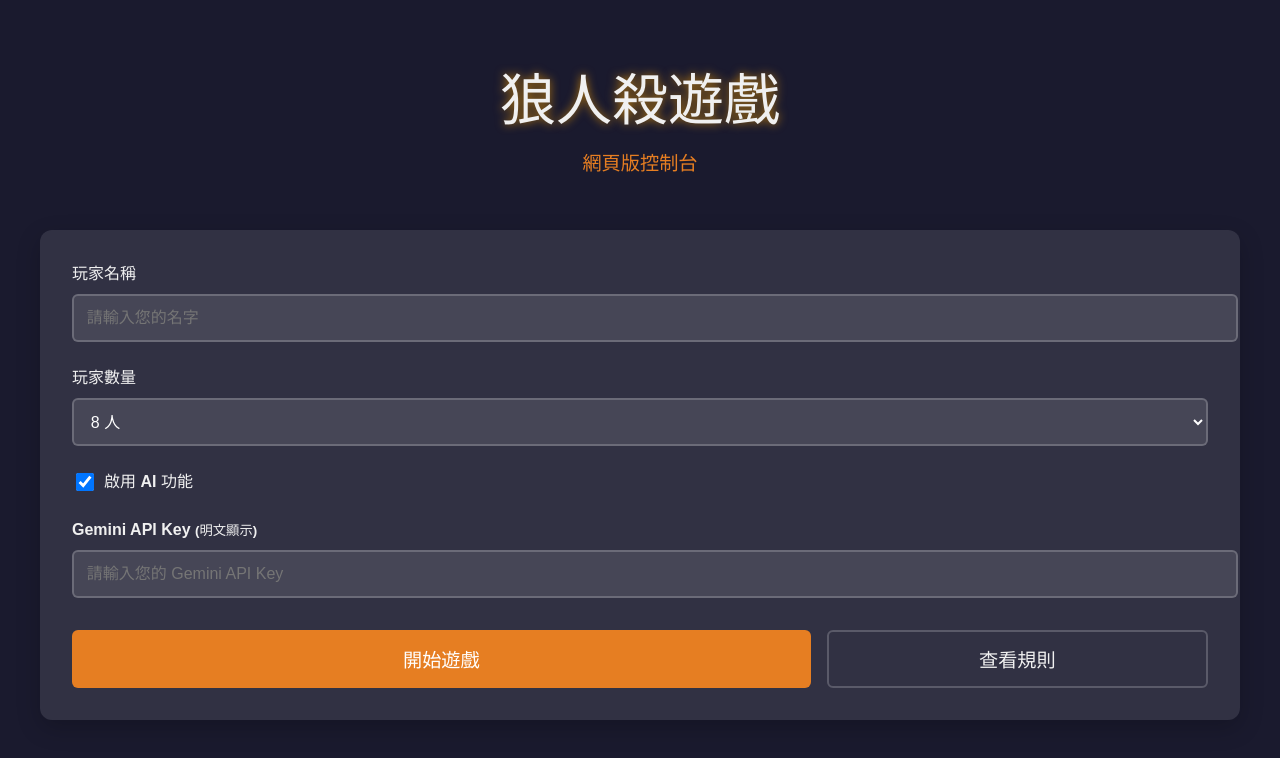
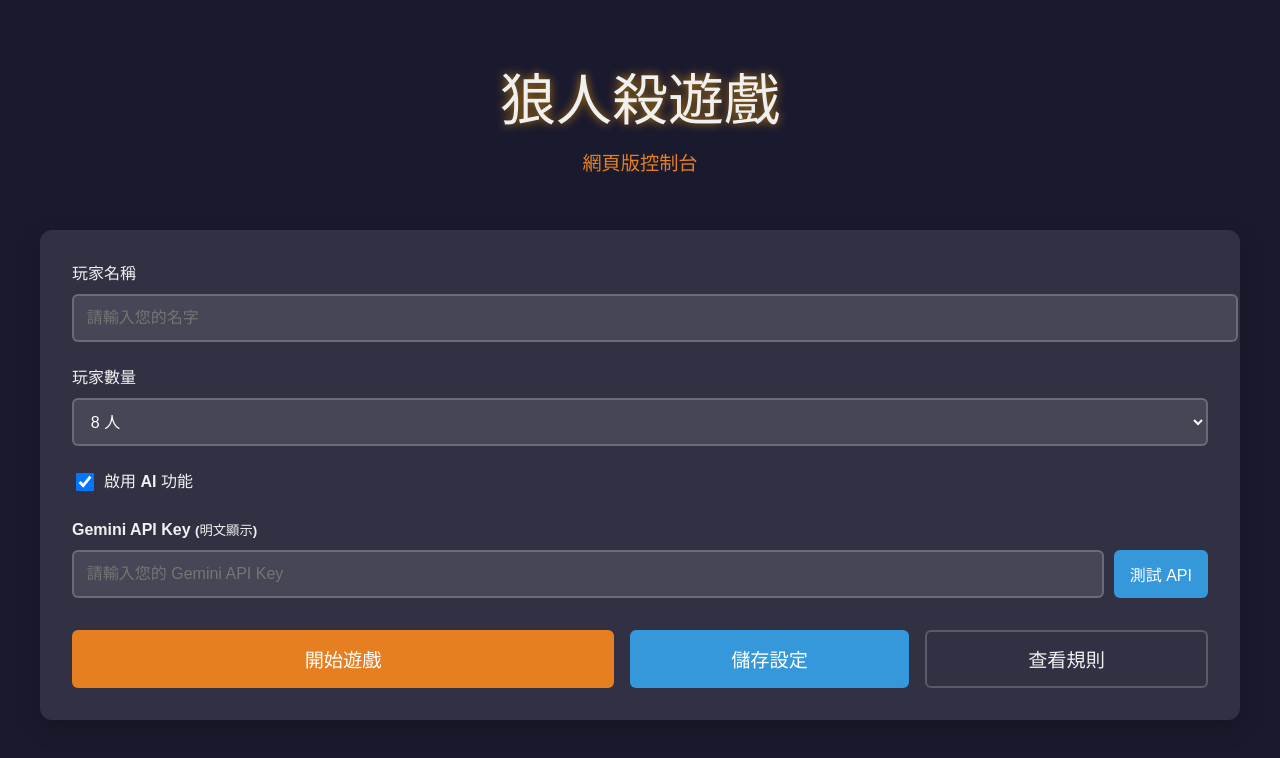
Before and after one commit to online-sile-projects/werewolf-killing, a React (Vite) app: page / in a window 1280 px wide. Both pictures are taken after a click on the checkbox "啟用 AI 功能". Shown: the top 758 px of the page. Built offline with nearby package versions, Linux system fonts and the light colour scheme.

Commit message:
feat(StartScreen): 新增設定儲存與 API 測試功能

```diff
--- a/src/werewolf/ui/components/StartScreen.jsx
+++ b/src/werewolf/ui/components/StartScreen.jsx
@@ -12,6 +12,8 @@ function StartScreen({ onStartGame, defaultPlayerCount = 8, defaultPlayerName =
   const [playerName, setPlayerName] = useState(defaultPlayerName);
   const [useAI, setUseAI] = useState(defaultUseAI);
   const [geminiKey, setGeminiKey] = useState(defaultGeminiKey);
+  const [saveSuccess, setSaveSuccess] = useState(false);
+  const [apiTestStatus, setApiTestStatus] = useState({ testing: false, success: null, message: '' });
 
   // 處理遊戲開始
   const handleStartGame = (e) => {
@@ -29,6 +31,15 @@ function StartScreen({ onStartGame, defaultPlayerCount = 8, defaultPlayerName =
       return;
     }
 
+    // 如果啟用 AI，同時儲存 API Key 到 WerewolfApi (如果可用)
+    if (useAI && geminiKey && window.WerewolfApi) {
+      try {
+        window.WerewolfApi.saveApiKeys(geminiKey);
+      } catch (error) {
+        console.error('儲存 API Key 到 WerewolfApi 時發生錯誤:', error);
+      }
+    }
+
     // 傳送設定到父元件
     onStartGame({
       playerCount: playerCount,
@@ -36,6 +47,120 @@ function StartScreen({ onStartGame, defaultPlayerCount = 8, defaultPlayerName =
       useAI: useAI,
       geminiKey: geminiKey
     });
+  };
+
+  // 處理設定儲存
+  const handleSaveSettings = (e) => {
+    e.preventDefault();
+
+    try {
+      // 儲存設定到 localStorage
+      const settings = {
+        playerCount,
+        playerName,
+        useAI,
+        geminiKey: useAI ? geminiKey : ''
+      };
+
+      localStorage.setItem('werewolfGameSettings', JSON.stringify(settings));
+
+      // 如果啟用 AI，同時儲存 API Key 到 WerewolfApi
+      if (useAI && geminiKey && window.WerewolfApi) {
+        window.WerewolfApi.saveApiKeys(geminiKey);
+      }
+
+      setSaveSuccess(true);
+
+      // 3秒後重設成功訊息
+      setTimeout(() => setSaveSuccess(false), 3000);
+    } catch (error) {
+      console.error('儲存設定失敗:', error);
+      alert('儲存設定失敗，請再試一次！');
+    }
+  };
+
+  // 測試 API 金鑰
+  const handleTestApi = async () => {
+    // 檢查是否有輸入 API 金鑰
+    if (!geminiKey.trim()) {
+      alert('請先輸入 Gemini API Key');
+      return;
+    }
+
+    // 設定測試中狀態
+    setApiTestStatus({ testing: true, success: null, message: '測試中...' });
+
+    try {
+      // 使用 window.WerewolfApi 測試連線 (如果可用)
+      if (window.WerewolfApi) {
+        // 確保 API Key 已儲存
+        window.WerewolfApi.saveApiKeys(geminiKey);
+
+        // 測試連線
+        const result = await window.WerewolfApi.testApiConnection('gemini');
+
+        if (result.success) {
+          setApiTestStatus({
+            testing: false,
+            success: true,
+            message: '連線測試成功！API 金鑰有效。'
+          });
+        } else {
+          setApiTestStatus({
+            testing: false,
+            success: false,
+            message: `連線失敗: ${result.error || '無法連線到 Gemini API'}`
+          });
+        }
+      } else {
+        // 如果找不到 WerewolfApi，使用直接的測試方法
+        const response = await fetch('https://generativelanguage.googleapis.com/v1beta/models/gemini-pro:generateContent?key=' + geminiKey, {
+          method: 'POST',
+          headers: {
+            'Content-Type': 'application/json',
+          },
+          body: JSON.stringify({
+            contents: [
+              {
+                parts: [
+                  {
+                    text: '測試連線, 請回傳 "連線成功"'
+                  }
+                ]
+              }
+            ]
+          })
+        });
+
+        const data = await response.json();
+
+        if (response.ok && data.candidates && data.candidates.length > 0) {
+          setApiTestStatus({
+            testing: false,
+            success: true,
+            message: '連線測試成功！API 金鑰有效。'
+          });
+        } else {
+          setApiTestStatus({
+            testing: false,
+            success: false,
+            message: `連線失敗: ${data.error?.message || '無法連線到 Gemini API'}`
+          });
+        }
+      }
+    } catch (error) {
+      console.error('API 測試失敗:', error);
+      setApiTestStatus({
+        testing: false,
+        success: false,
+        message: `連線錯誤: ${error.message}`
+      });
+    }
+
+    // 5秒後清除訊息
+    setTimeout(() => {
+      setApiTestStatus(prev => ({...prev, message: ''}));
+    }, 5000);
   };
 
   return (
@@ -86,6 +211,7 @@ function StartScreen({ onStartGame, defaultPlayerCount = 8, defaultPlayerName =
             {useAI && (
               <div className="form-group">
                 <label htmlFor="geminiKey">Gemini API Key <small>(明文顯示)</small></label>
+                <div className="api-input-container">
                   <input
                     type="text"
                     id="geminiKey"
@@ -93,6 +219,19 @@ function StartScreen({ onStartGame, defaultPlayerCount = 8, defaultPlayerName =
                     onChange={e => setGeminiKey(e.target.value)}
                     placeholder="請輸入您的 Gemini API Key"
                   />
+                  <button
+                    type="button"
+                    className="test-api-btn"
+                    onClick={handleTestApi}
+                  >
+                    測試 API
+                  </button>
+                </div>
+                {apiTestStatus && apiTestStatus.message && (
+                  <div className={`api-test-message ${apiTestStatus.success ? 'success' : 'error'}`}>
+                    {apiTestStatus.message}
+                  </div>
+                )}
               </div>
             )}
 
@@ -100,11 +239,19 @@ function StartScreen({ onStartGame, defaultPlayerCount = 8, defaultPlayerName =
               <button type="submit" className="start-game-btn">開始遊戲</button>
               <button
                 type="button"
+                className="save-settings-btn"
+                onClick={handleSaveSettings}
+              >
+                儲存設定
+              </button>
+              <button
+                type="button"
                 className="show-rules-btn"
                 onClick={() => setShowRules(!showRules)}
               >
                 {showRules ? '隱藏規則' : '查看規則'}
               </button>
+              {saveSuccess && <span className="save-success">設定已儲存!</span>}
             </div>
           </form>
         </div>
```
Lines whose indentation alone changed are shown as unchanged.
